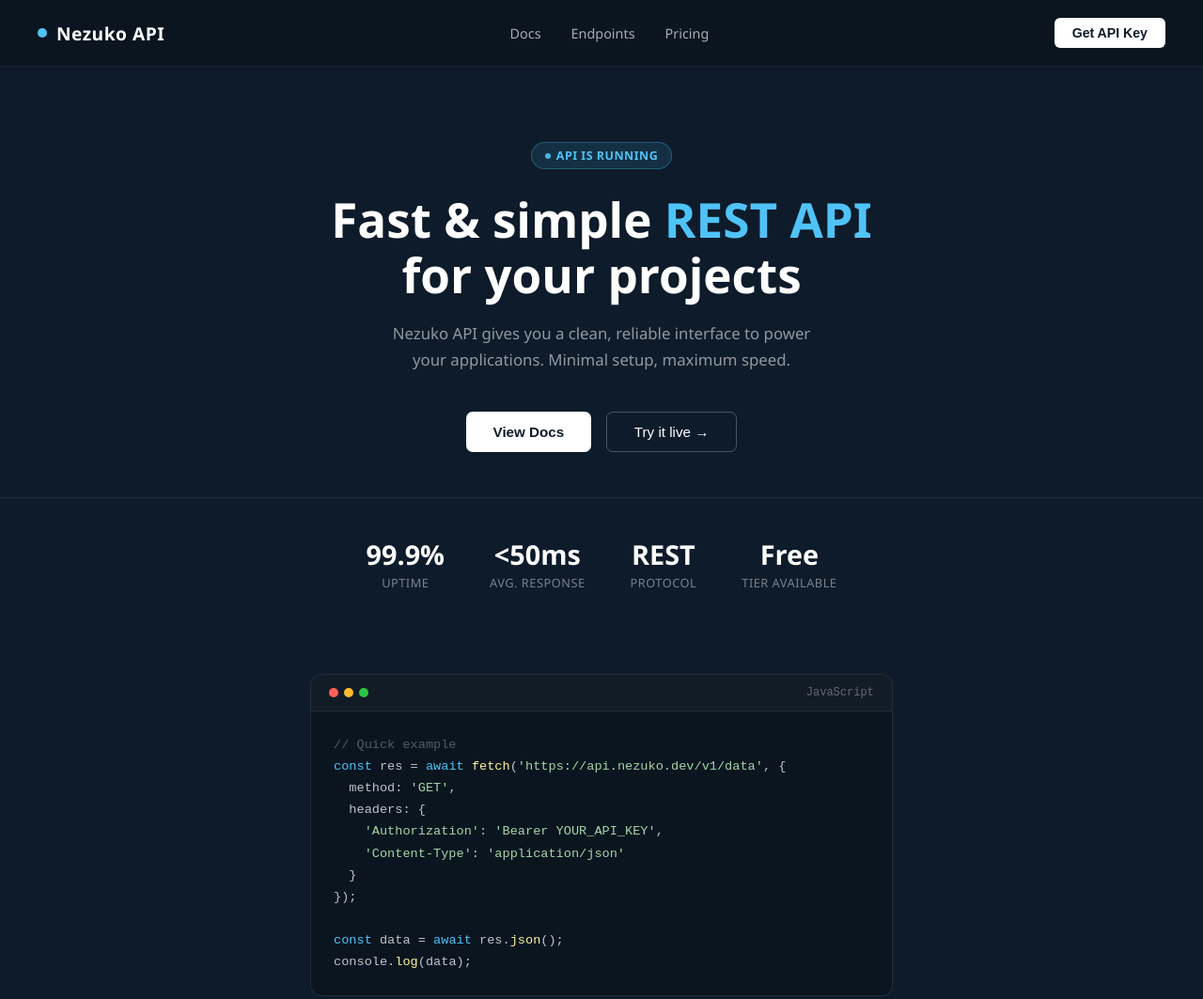
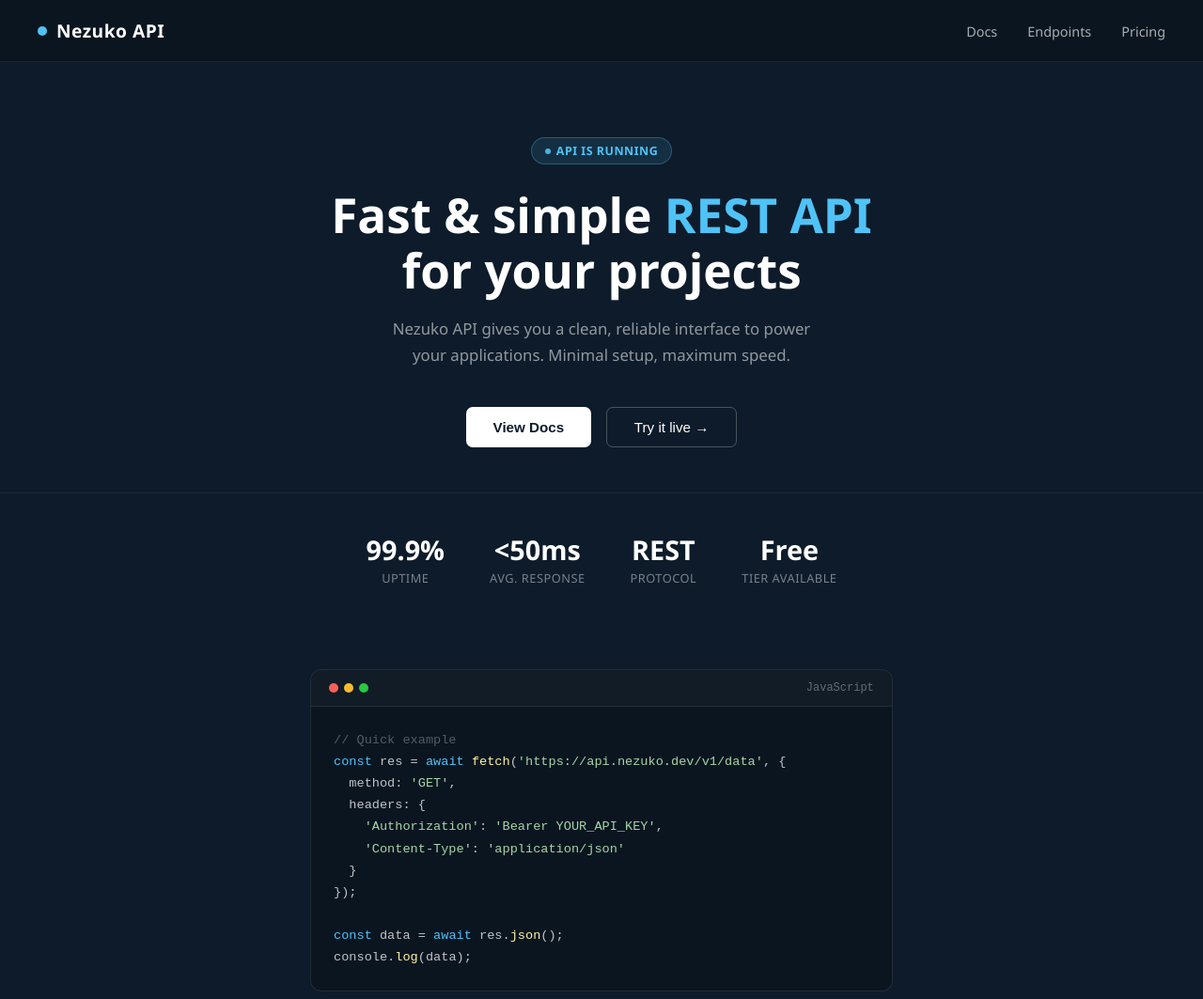
Before and after one commit to Nezuko-G/Nezuko-Api, a website: page public/index.html in a window 1280 px wide. Shown: the top 1063 px of the page at 94% size. Drawn offline with Linux system fonts and the light colour scheme.

Commit message:
fix: remove redundant "Get API Key" button from navigation

```diff
--- a/public/index.html
+++ b/public/index.html
@@ -347,7 +347,6 @@
       <li><a href="#">Endpoints</a></li>
       <li><a href="#">Pricing</a></li>
     </ul>
-    <button class="nav-btn">Get API Key</button>
   </nav>
 
   <section class="hero">
```
